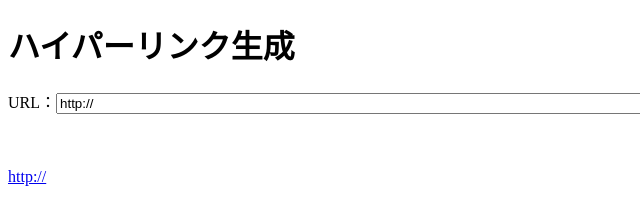
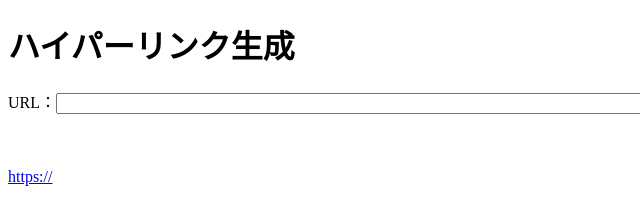
Before and after one commit to ecvcn/ecvcn.github.io, a plain HTML site: page exam/hta/create_hyperlink.html in a window 1280 px wide. Both pictures are taken after a click on the button "add list". Shown: the full height of the page, 0-640 px from the left. Drawn offline with Linux system fonts and the light colour scheme.

Commit message:
Clear url and result area when urllist is added. Change default value http:// to https://

```diff
--- a/exam/hta/create_hyperlink.html
+++ b/exam/hta/create_hyperlink.html
@@ -26,8 +26,11 @@ function generateHyperLink() {
 
 function addHyperLinkToList() {
     var input_url = $("url").value;
+    if (input_url == "") return;
 
     $("result_list").innerHTML += '<a href="' + input_url + '" target="_blank">' + input_url + '</a><br />';
+    $("url").value = '';
+    $("result").innerHTML = '';
 }
 
 window.onload = function() {
@@ -43,7 +46,7 @@ window.onload = function() {
 <h1>ハイパーリンク生成</h1>
 
 <div id="container">
-    URL：<input type="text" id="url" value="http://" size="100" /> <input type="button" id="addlist" value="add list" /><br />
+    URL：<input type="text" id="url" value="https://" size="100" /> <input type="button" id="addlist" value="add list" /><br />
     <br /><br />
 </div> <!-- end of id="container" -->
 
```
